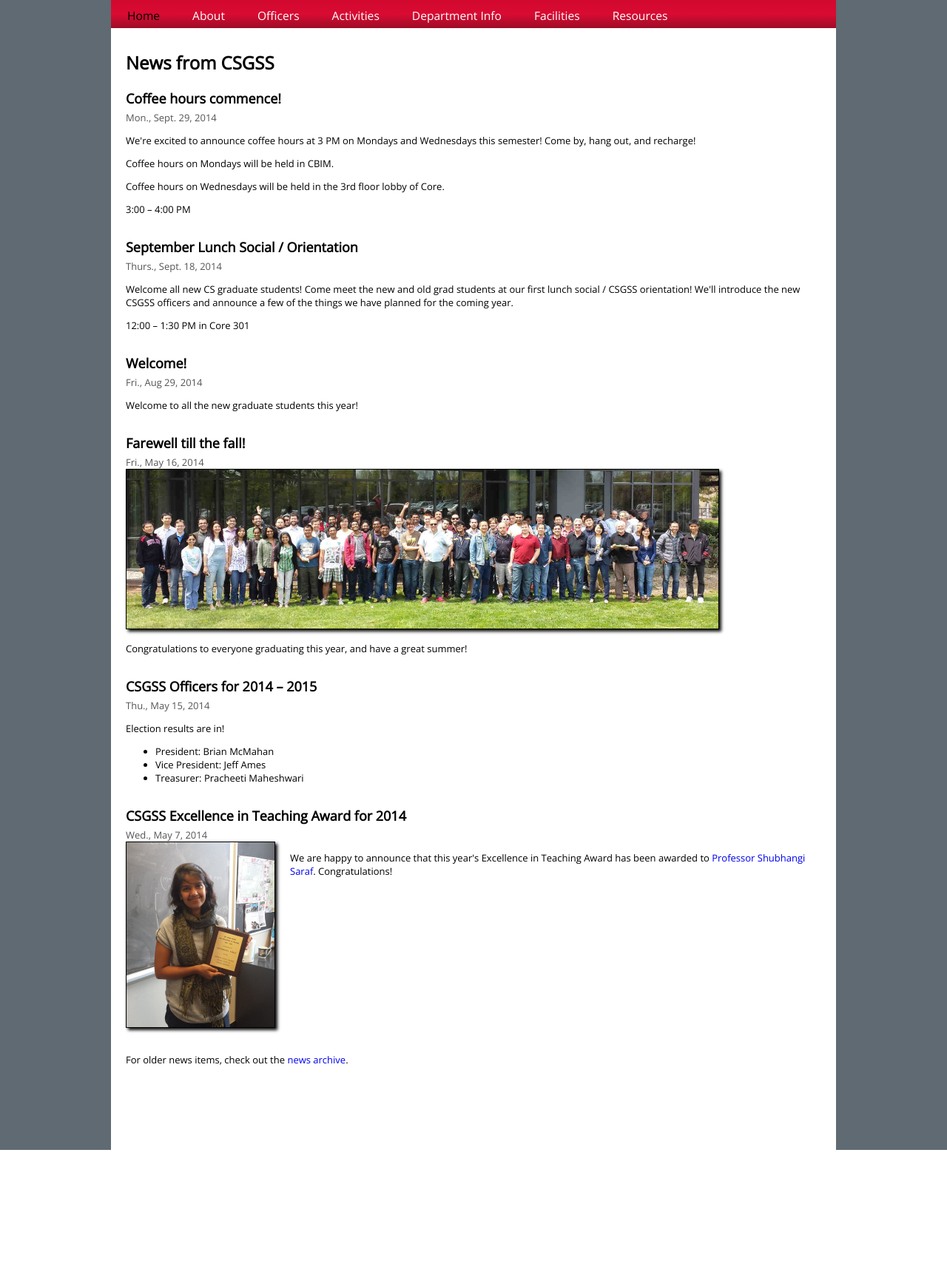
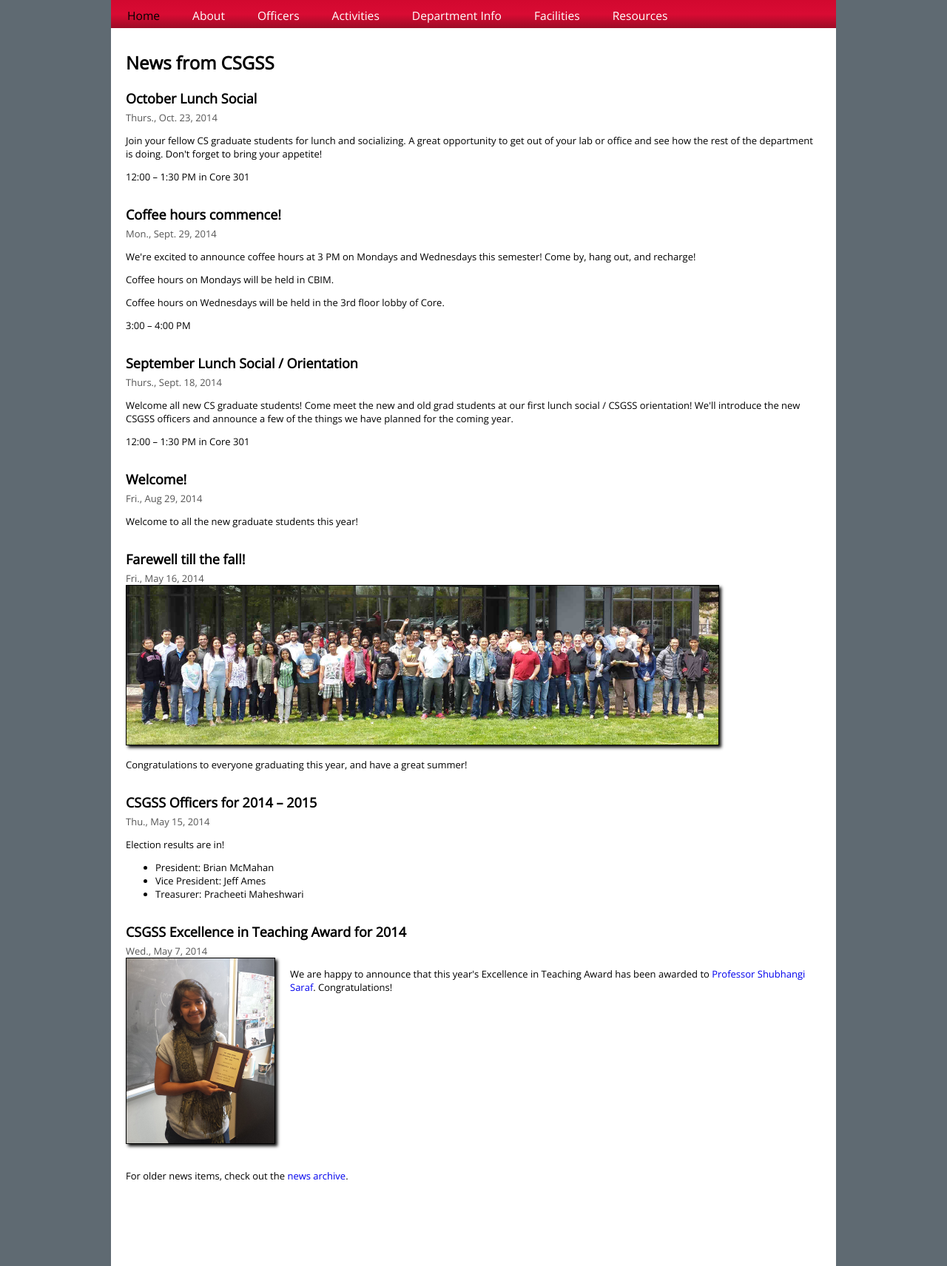
Before and after one commit to rucsgss/csgss.rutgers.edu, a PHP site: page / in a window 1280 px wide. Shown: the part 105-1817 px from the top of the page at 74% size. Before the commit the page ends 1660 px from the top, so only its background shows below. Run offline with PHP 8.4, Linux system fonts and the light colour scheme.

Commit message:
Add news item about Oct lunch social

```diff
--- a/index.php
+++ b/index.php
@@ -10,6 +10,18 @@
       <div class="page_content">
         <h1>News from CSGSS</h1>
         <div class="news">
+
+          <div class="newsitem">
+            <div>
+              <h2>October Lunch Social</h2>
+              <h3>Thurs., Oct. 23, 2014</h3>
+			  <p>Join your fellow CS graduate students for lunch and socializing. A great opportunity
+			    to get out of your lab or office and see how the rest of the department is doing.  Don't
+			    forget to bring your appetite!</p>
+			  <p>12:00 &ndash; 1:30 PM in Core 301</p>
+            </div>
+            <div class="clear"></div>
+          </div>
 
           <div class="newsitem">
             <div>
```
